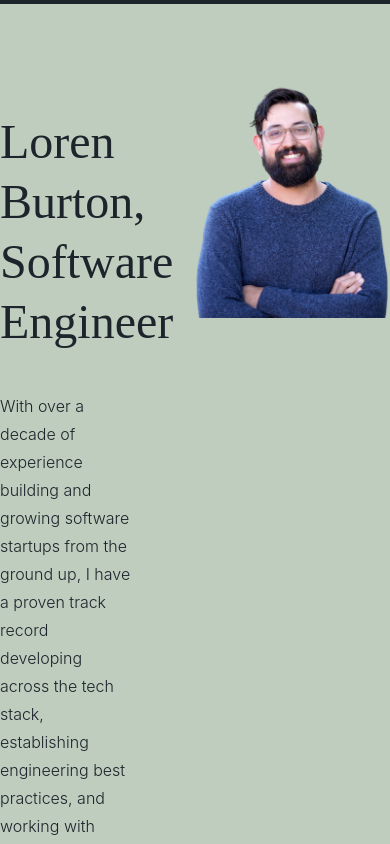
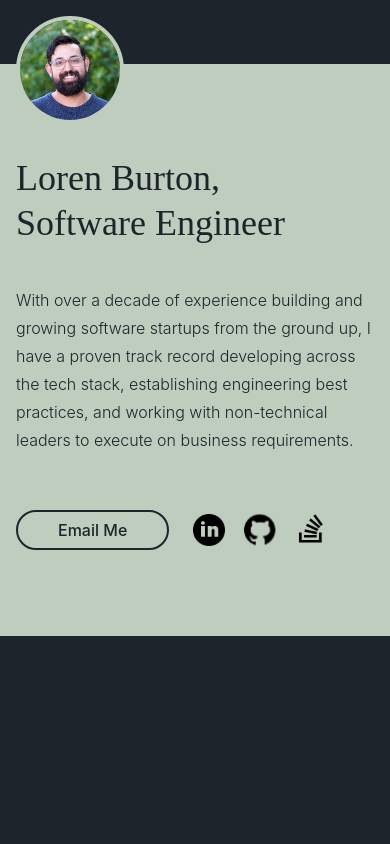
Before and after one commit to aguynamedloren/personal-site, a Next.js app: page / in a window 390 px wide. Shown: the top 844 px of the page. Built offline with nearby package versions, Linux system fonts and the light colour scheme.

Commit message:
responsive layout

```diff
--- a/pages/index.tsx
+++ b/pages/index.tsx
@@ -1,6 +1,6 @@
 import type { NextPage } from 'next'
 import Head from 'next/head'
-import Image from 'next/image'
+import Image from 'next/future/image'
 
 const emailUrl = 'mailto:lorendburton@gmail.com'
 const linkedInUrl = 'https://www.linkedin.com/in/aguynamedloren/'
@@ -9,22 +9,32 @@ const stackoverflowUrl = 'https://stackoverflow.com/users/524659/aguynamedloren'
 
 const Home: NextPage = () => {
   return (
-    <div className='flex flex-col items-center justify-center text-black'>
+    <div className='flex flex-col text-black h-screen'>
       <Head>
         <title>Loren Burton, Software Engineer</title>
         <link rel='icon' href='/favicon.ico' />
       </Head>
 
-      <main className='bg-green flex justify-center w-full mt-1'>
-        <div className='flex w-full max-w-4xl pt-20'>
+      <div className='lg:hidden border-4 border-green rounded-full ml-4 mt-4 absolute'>
+        <Image
+          className='rounded-full'
+          src='/profile-photo-sm.jpg'
+          alt='Profile photo'
+          width={100}
+          height={100}
+        />
 
-          <div className='w-3/6'>
-            <h1 className='text-5xl font-serif mt-7 leading-tight'>
+      </div>
+
+      <main className='flex bg-green justify-center w-full px-4 pt-16 mt-16 lg:mt-1 lg:h-[60%] lg:min-h-[600px]'>
+        <div className='flex w-full max-w-4xl'>
+          <div className='w-full lg:w-3/6 mt-auto mb-20'>
+            <h1 className='text-4xl lg:text-5xl font-serif mt-7 leading-tight'>
               Loren Burton,<br />
               Software Engineer
             </h1>
 
-            <p className='mt-10 pr-16 font-light leading-7'>
+            <p className='mt-10 pr-0 lg:pr-16 font-light leading-7'>
               With over a decade of experience building and growing software
               startups from the ground up, I have a proven track record developing
               across the tech stack, establishing engineering best practices, and
@@ -72,13 +82,12 @@ const Home: NextPage = () => {
             </div>
           </div>
 
-          <div className='w-3/6 m-0 p-0'>
+          <div className='hidden lg:block w-3/6 mt-auto'>
             <Image
               src='/profile-photo.png'
               alt='Profile photo'
               width={445}
               height={534}
-              layout='responsive'
             />
           </div>
 
--- a/tailwind.config.js
+++ b/tailwind.config.js
@@ -12,6 +12,9 @@ module.exports = {
     fontFamily: {
       sans: ['Open Sans', 'sans-serif'],
       serif: ['Crimson Text', 'serif']
+    },
+    screens: {
+      lg: '924px'
     }
   },
   plugins: []
```
Also changed, not shown: public/profile-photo-sm.jpg (added).
